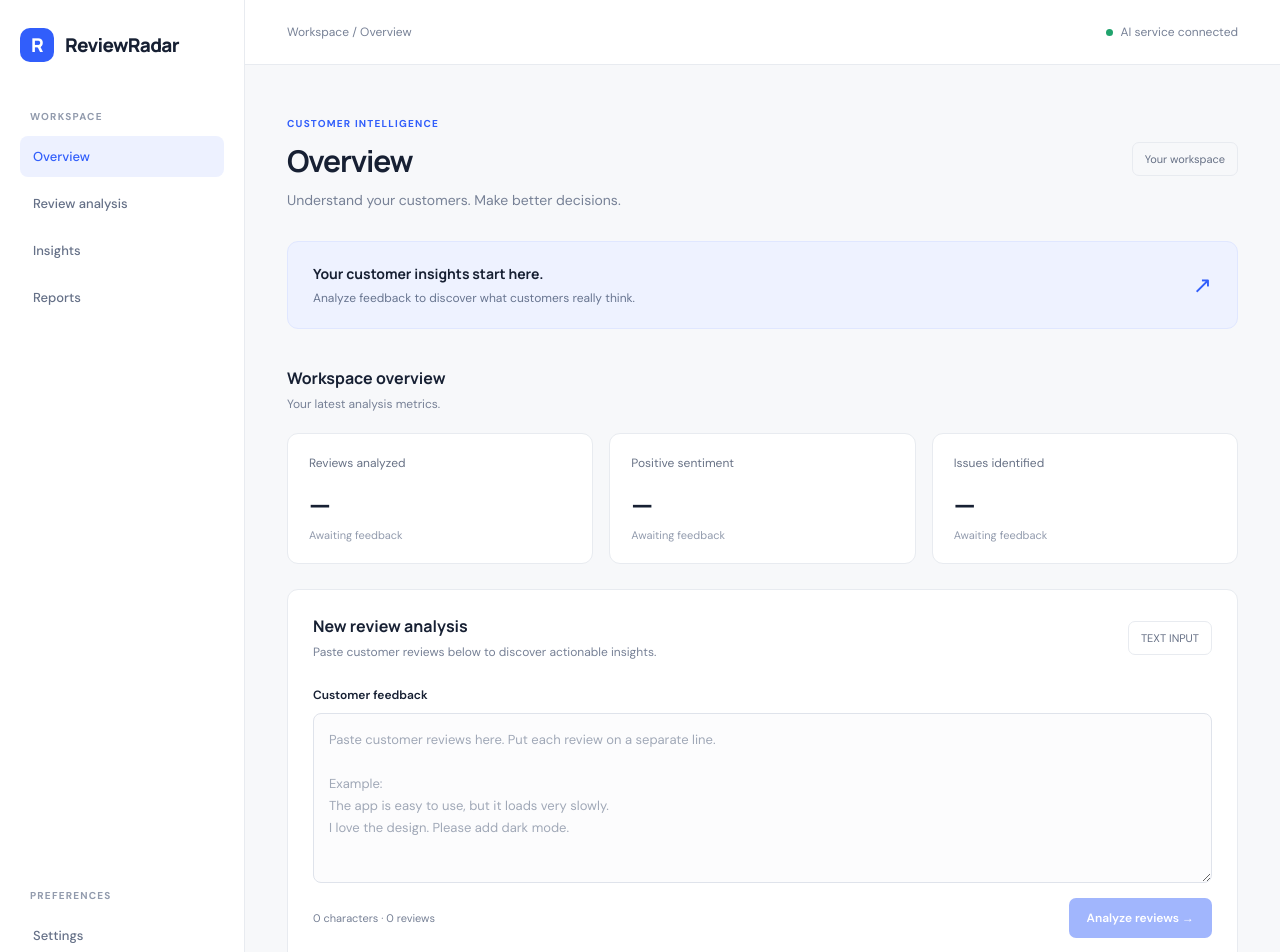
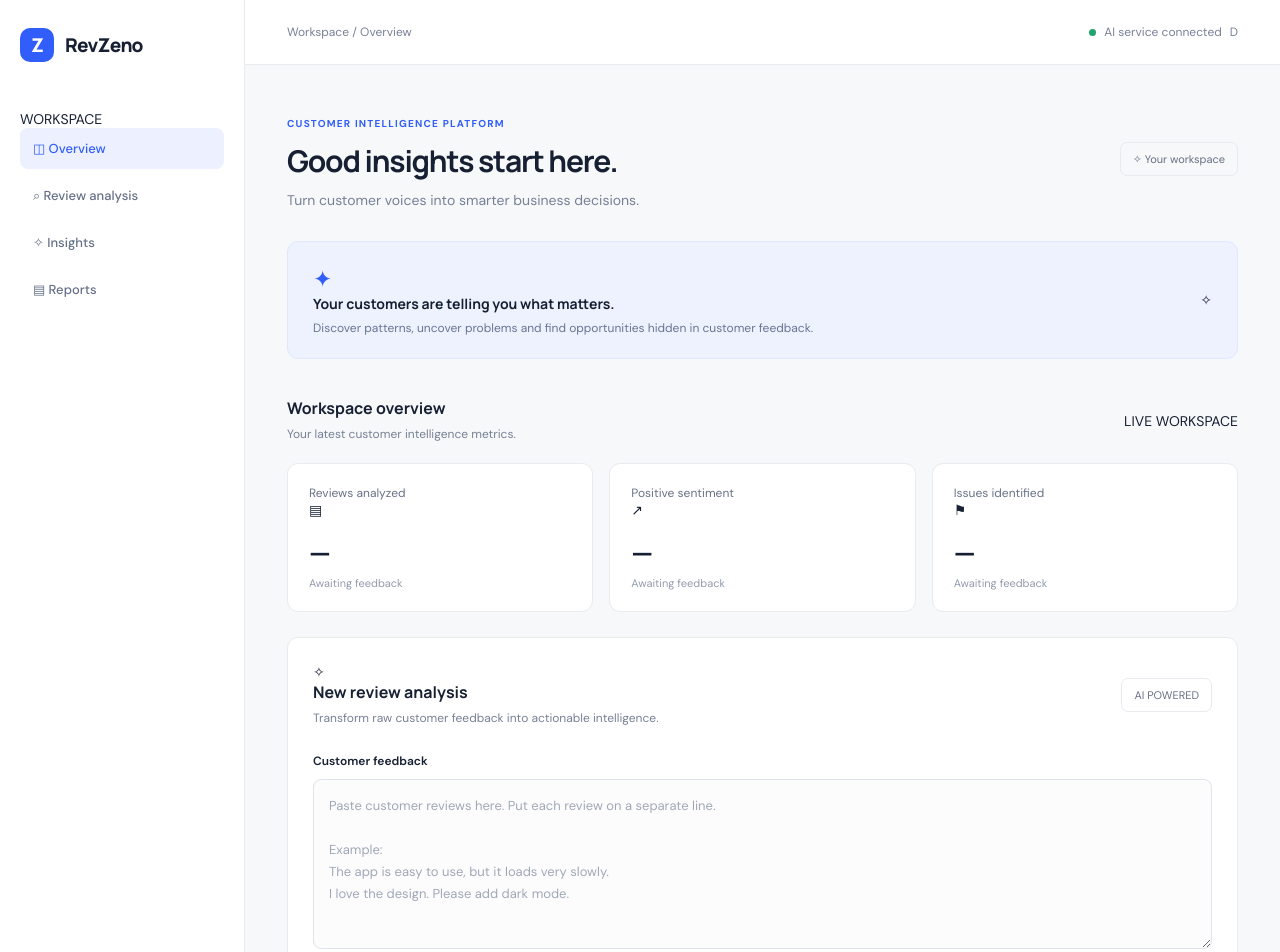
Before and after one commit to Dhivaking57/ReviewRadar-AI, a Next.js app: page / in a window 1280 px wide. Shown: the top 952 px of the page. Built offline with nearby package versions, Linux system fonts and the light colour scheme.

Commit message:
Build revzeno premium dashboard interface

```diff
--- a/app/page.js
+++ b/app/page.js
@@ -4,15 +4,15 @@
 import { useState } from "react";
 
 const COLORS = {
-  blue: "#315efb",
-  green: "#16865b",
-  red: "#d64b4b",
-  orange: "#c47a20",
-  text: "#202938",
-  muted: "#758094",
-  border: "#e8ebf1",
-  surface: "#ffffff",
-  background: "#f7f8fa"
+  blue: "#6658E8",
+  green: "#159B72",
+  red: "#E05260",
+  orange: "#D99532",
+  text: "#182033",
+  muted: "#7B8498",
+  border: "#E8EAF2",
+  surface: "#FFFFFF",
+  background: "#F6F7FB"
 };
 
 function getText(value) {
@@ -43,7 +43,11 @@ function getFindingTitle(item, fallback) {
 
 function FindingList({ items, fallback }) {
   if (!items.length) {
-    return <p style={{ color: COLORS.muted }}>No findings identified.</p>;
+    return (
+      <p style={{ color: COLORS.muted }}>
+        No findings identified.
+      </p>
+    );
   }
 
   return (
@@ -57,16 +61,18 @@ function FindingList({ items, fallback }) {
           <article
             key={index}
             style={{
-              padding: 16,
+              padding: 18,
               border: `1px solid ${COLORS.border}`,
-              borderRadius: 12,
+              borderRadius: 14,
               background: COLORS.surface
             }}
           >
-            <strong style={{ color: COLORS.text }}>{title}</strong>
+            <strong style={{ color: COLORS.text }}>
+              {title}
+            </strong>
 
             {description && (
-              <p style={{ color: COLORS.muted, margin: "8px 0 0" }}>
+              <p style={{ color: COLORS.muted, margin: "8px 0 0", lineHeight: 1.7 }}>
                 {description}
               </p>
             )}
@@ -96,46 +102,23 @@ function SentimentCard({ label, count, total, color }) {
     : 0;
 
   return (
-    <article
-      style={{
-        background: COLORS.surface,
-        border: `1px solid ${COLORS.border}`,
-        borderRadius: 12,
-        padding: 18,
-        minWidth: 0
-      }}
-    >
-      <span style={{ color: COLORS.muted, fontSize: 13 }}>{label}</span>
+    <article className="sentiment-card">
+      <span className="sentiment-label">{label}</span>
 
-      <div
-        style={{
-          fontSize: 27,
-          fontWeight: 700,
-          color,
-          marginTop: 8
-        }}
-      >
+      <div className="sentiment-percentage" style={{ color }}>
         {percentage}%
       </div>
 
-      <p style={{ color: COLORS.muted, fontSize: 13, margin: "4px 0 12px" }}>
+      <p className="sentiment-count">
         {count} of {total} reviews
       </p>
 
+      <div className="progress-track">
         <div
-        style={{
-          height: 7,
-          borderRadius: 20,
-          background: "#edf0f4",
-          overflow: "hidden"
-        }}
-      >
-        <div
+          className="progress-fill"
           style={{
             width: `${percentage}%`,
-            height: "100%",
-            background: color,
-            borderRadius: 20
+            background: color
           }}
         />
       </div>
@@ -216,7 +199,7 @@ export default function Home() {
     } catch (err) {
       setError(
         err.message ||
-        "Unable to connect to ReviewRadar AI. Please try again."
+        "Unable to connect to RevZeno AI. Please try again."
       );
     } finally {
       setIsAnalyzing(false);
@@ -265,107 +248,170 @@ export default function Home() {
   const summary = getText(report.summary);
   const overallSentiment = getText(report.overall_sentiment);
 
-  const resultHeading = {
-    color: COLORS.text,
-    fontSize: 18,
-    margin: "0 0 14px"
-  };
-
   const resultCard = {
     background: COLORS.surface,
     border: `1px solid ${COLORS.border}`,
-    borderRadius: 14,
-    padding: 22,
-    marginTop: 18
+    borderRadius: 16,
+    padding: 24,
+    marginTop: 18,
+    boxShadow: "0 4px 18px rgba(25, 35, 70, 0.035)"
+  };
+
+  const resultHeading = {
+    color: COLORS.text,
+    fontSize: 17,
+    margin: "0 0 16px"
   };
 
   return (
     <main className="app-shell">
+
       <aside className="sidebar">
+
         <div className="brand">
-          <div className="brand-mark">R</div>
-          <span>ReviewRadar</span>
+          <div className="brand-mark">Z</div>
+          <span>RevZeno</span>
         </div>
 
-        <p className="nav-label">WORKSPACE</p>
+        <div className="workspace-label">WORKSPACE</div>
 
         <nav className="navigation">
-          <a className="nav-item active" href="#">Overview</a>
-          <a className="nav-item" href="#analysis">Review analysis</a>
-          <a className="nav-item" href="#insights">Insights</a>
-          <a className="nav-item" href="#recommendations">Reports</a>
+          <a className="nav-item active" href="#">
+            <span>◫</span> Overview
+          </a>
+
+          <a className="nav-item" href="#analysis">
+            <span>⌕</span> Review analysis
+          </a>
+
+          <a className="nav-item" href="#insights">
+            <span>✧</span> Insights
+          </a>
+
+          <a className="nav-item" href="#recommendations">
+            <span>▤</span> Reports
+          </a>
         </nav>
 
         <div className="sidebar-bottom">
-          <p className="nav-label">PREFERENCES</p>
-          <a className="nav-item" href="#">Settings</a>
+
+          <div className="workspace-label">PREFERENCES</div>
+
+          <a className="nav-item" href="#">
+            <span>⚙</span> Settings
+          </a>
 
           <div className="profile">
             <div className="avatar">D</div>
-            <div>
+
+            <div className="profile-details">
               <strong>My workspace</strong>
               <small>Free plan</small>
             </div>
+
+            <span className="profile-menu">···</span>
           </div>
+
         </div>
       </aside>
 
       <section className="main-content">
+
         <header className="topbar">
-          <span>Workspace / Overview</span>
+
+          <div className="breadcrumb">
+            Workspace <span>/</span> Overview
+          </div>
 
           <div className="topbar-right">
             <span className="status-dot"></span>
-            AI service connected
+            <span>AI service connected</span>
+            <div className="topbar-avatar">D</div>
           </div>
+
         </header>
 
         <div className="dashboard">
+
           <div className="welcome-row">
+
             <div>
-              <p className="eyebrow">CUSTOMER INTELLIGENCE</p>
-              <h1>Overview</h1>
+              <p className="eyebrow">
+                CUSTOMER INTELLIGENCE PLATFORM
+              </p>
+
+              <h1>Good insights start here.</h1>
+
               <p className="subtitle">
-                Understand your customers. Make better decisions.
+                Turn customer voices into smarter business decisions.
               </p>
             </div>
 
-            <span className="date-label">Your workspace</span>
+            <span className="date-label">
+              <span>✧</span> Your workspace
+            </span>
+
           </div>
 
           <div className="notice">
+
+            <div className="notice-content">
+              <div className="notice-icon">✦</div>
+
               <div>
-              <strong>Your customer insights start here.</strong>
+                <strong>Your customers are telling you what matters.</strong>
+
                 <p>
-                Analyze feedback to discover what customers really think.
+                  Discover patterns, uncover problems and find opportunities
+                  hidden in customer feedback.
                 </p>
               </div>
-            <span className="notice-icon">↗</span>
+            </div>
+
+            <div className="notice-decoration">✧</div>
+
           </div>
 
           <div className="section-heading">
+
             <div>
               <h2>Workspace overview</h2>
-              <p>Your latest analysis metrics.</p>
+              <p>Your latest customer intelligence metrics.</p>
             </div>
+
+            <span className="live-label">
+              <span className="status-dot"></span> LIVE WORKSPACE
+            </span>
+
           </div>
 
           <div className="metrics-grid">
+
             <article className="metric-card">
+              <div className="metric-top">
                 <span>Reviews analyzed</span>
+                <div className="metric-icon purple">▤</div>
+              </div>
+
               <strong>{analysis ? totalReviews : "—"}</strong>
+
               <small>
                 {analysis ? "Latest analysis" : "Awaiting feedback"}
               </small>
             </article>
 
             <article className="metric-card">
+              <div className="metric-top">
                 <span>Positive sentiment</span>
+                <div className="metric-icon green">↗</div>
+              </div>
+
               <strong>
                 {analysis && totalReviews
                   ? `${Math.round((positiveCount / totalReviews) * 100)}%`
                   : "—"}
               </strong>
+
               <small>
                 {analysis
                   ? `${positiveCount} positive reviews`
@@ -374,29 +420,44 @@ export default function Home() {
             </article>
 
             <article className="metric-card">
+              <div className="metric-top">
                 <span>Issues identified</span>
+                <div className="metric-icon orange">⚑</div>
+              </div>
+
               <strong>{analysis ? complaints.length : "—"}</strong>
+
               <small>
                 {analysis
                   ? "Customer complaint themes"
                   : "Awaiting feedback"}
               </small>
             </article>
+
           </div>
 
           <section className="analysis-card" id="analysis">
+
             <div className="card-heading">
+
               <div>
+                <div className="card-title-row">
+                  <div className="section-icon">✧</div>
                   <h2>New review analysis</h2>
+                </div>
+
                 <p>
-                  Paste customer reviews below to discover actionable insights.
+                  Transform raw customer feedback into actionable intelligence.
                 </p>
               </div>
 
-              <span className="input-tag">TEXT INPUT</span>
+              <span className="input-tag">AI POWERED</span>
+
             </div>
 
-            <label htmlFor="reviews">Customer feedback</label>
+            <label htmlFor="reviews">
+              Customer feedback
+            </label>
 
             <textarea
               id="reviews"
@@ -406,10 +467,11 @@ export default function Home() {
             />
 
             <div className="input-footer">
+
               <span>
                 {reviews.length} characters ·{" "}
                 {reviews.split(/\n+/).filter((line) => line.trim()).length}
-                {" "}reviews
+                {" "}reviews · Maximum 100
               </span>
 
               <button
@@ -417,82 +479,74 @@ export default function Home() {
                 disabled={!reviews.trim() || isAnalyzing}
                 onClick={handleAnalyze}
               >
-                {isAnalyzing ? "Analyzing..." : "Analyze reviews →"}
+                {isAnalyzing
+                  ? "Analyzing..."
+                  : "Analyze reviews →"}
               </button>
+
             </div>
 
             {isAnalyzing && (
-              <div
-                role="status"
-                style={{
-                  marginTop: 18,
-                  padding: 16,
-                  background: "#eef3ff",
-                  borderRadius: 10,
-                  color: COLORS.blue
-                }}
-              >
-                <strong>ReviewRadar AI is working...</strong>
-                <p style={{ margin: "6px 0 0", fontSize: 13 }}>
+              <div className="loading-panel" role="status">
+                <div className="loading-spinner"></div>
+
+                <div>
+                  <strong>RevZeno AI is working...</strong>
+                  <p>
                     Analyzing sentiment, customer themes and recommendations.
                     Please wait.
                   </p>
                 </div>
+              </div>
             )}
 
             {error && (
-              <div
-                role="alert"
-                style={{
-                  marginTop: 16,
-                  padding: 14,
-                  borderRadius: 10,
-                  color: COLORS.red,
-                  background: "#fff0f0",
-                  border: "1px solid #f5d2d2"
-                }}
-              >
-                {error}
+              <div className="error-panel" role="alert">
+                <strong>Analysis unsuccessful</strong>
+                <p>{error}</p>
               </div>
             )}
+
           </section>
 
           {analysis && (
-            <section id="insights" style={{ marginTop: 30 }}>
+            <section id="insights" className="results-section">
+
               <div className="section-heading">
                 <div>
                   <p className="eyebrow">AI-GENERATED REPORT</p>
-                  <h2>Customer insights</h2>
+                  <h2>Your customer intelligence report</h2>
                   <p>
                     Analysis of {totalReviews} customer reviews.
                   </p>
                 </div>
+
+                <span className="report-label">
+                  <span className="status-dot"></span> Analysis complete
+                </span>
               </div>
 
               <article style={resultCard}>
                 <h3 style={resultHeading}>Executive summary</h3>
-                <p style={{ color: COLORS.muted, lineHeight: 1.8 }}>
+
+                <p style={{ color: COLORS.muted, lineHeight: 1.9, margin: 0 }}>
                   {summary || "No summary was provided."}
                 </p>
               </article>
 
               <article style={resultCard}>
+
                 <h3 style={resultHeading}>Sentiment analysis</h3>
 
-                <p style={{ color: COLORS.muted, marginBottom: 18 }}>
+                <p style={{ color: COLORS.muted, marginBottom: 20 }}>
                   Overall sentiment:{" "}
                   <strong style={{ color: COLORS.text }}>
                     {overallSentiment || "Not available"}
                   </strong>
                 </p>
 
-                <div
-                  style={{
-                    display: "grid",
-                    gridTemplateColumns: "repeat(auto-fit, minmax(145px, 1fr))",
-                    gap: 12
-                  }}
-                >
+                <div className="sentiment-grid">
+
                   <SentimentCard
                     label="Positive"
                     count={positiveCount}
@@ -513,18 +567,21 @@ export default function Home() {
                     total={totalReviews}
                     color={COLORS.red}
                   />
+
                 </div>
 
                 {!sentimentIsComplete && (
-                  <p style={{ color: COLORS.muted, fontSize: 12, marginTop: 12 }}>
+                  <p style={{ color: COLORS.muted, fontSize: 12, marginTop: 14 }}>
                     The AI classified {totalClassified} of {totalReviews} reviews.
                     Percentages are based on the submitted review count.
                   </p>
                 )}
+
               </article>
 
               <article style={resultCard}>
                 <h3 style={resultHeading}>Customer complaints</h3>
+
                 <FindingList
                   items={complaints}
                   fallback="Customer complaint"
@@ -533,6 +590,7 @@ export default function Home() {
 
               <article style={resultCard}>
                 <h3 style={resultHeading}>What customers appreciate</h3>
+
                 <FindingList
                   items={praise}
                   fallback="Positive feedback"
@@ -541,6 +599,7 @@ export default function Home() {
 
               <article style={resultCard}>
                 <h3 style={resultHeading}>Feature requests</h3>
+
                 <FindingList
                   items={featureRequests}
                   fallback="Feature request"
@@ -548,6 +607,7 @@ export default function Home() {
               </article>
 
               <article id="recommendations" style={resultCard}>
+
                 <h3 style={resultHeading}>
                   Prioritized recommendations
                 </h3>
@@ -558,8 +618,10 @@ export default function Home() {
                   </p>
                 ) : (
                   <div style={{ display: "grid", gap: 14 }}>
+
                     {recommendations.map((item, index) => {
                       const priority = getText(item?.priority) || "Normal";
+
                       const priorityColor =
                         priority.toLowerCase() === "high"
                           ? COLORS.red
@@ -570,78 +632,63 @@ export default function Home() {
                       return (
                         <article
                           key={index}
-                          style={{
-                            padding: 18,
-                            border: `1px solid ${COLORS.border}`,
-                            borderRadius: 12,
-                            background: COLORS.surface
-                          }}
+                          className="recommendation-item"
                         >
-                          <div
-                            style={{
-                              display: "flex",
-                              alignItems: "center",
-                              justifyContent: "space-between",
-                              flexWrap: "wrap",
-                              gap: 10
-                            }}
-                          >
-                            <strong style={{ color: COLORS.text }}>
+
+                          <div className="recommendation-header">
+
+                            <strong>
                               {getText(item?.title) || "Suggested action"}
                             </strong>
 
                             <span
                               style={{
                                 color: priorityColor,
-                                background: `${priorityColor}14`,
-                                borderRadius: 20,
-                                padding: "5px 10px",
-                                fontSize: 12,
-                                fontWeight: 700,
-                                textTransform: "uppercase"
+                                background: `${priorityColor}14`
                               }}
+                              className="priority-badge"
                             >
                               {priority} priority
                             </span>
+
                           </div>
 
                           {item?.description && (
-                            <p
-                              style={{
-                                color: COLORS.muted,
-                                lineHeight: 1.7,
-                                margin: "12px 0"
-                              }}
-                            >
+                            <p className="recommendation-description">
                               {getText(item.description)}
                             </p>
                           )}
 
                           {getEvidence(item?.evidence) && (
-                            <p
-                              style={{
-                                color: COLORS.muted,
-                                fontSize: 13,
-                                lineHeight: 1.6,
-                                margin: 0
-                              }}
-                            >
+                            <p className="recommendation-evidence">
                               <strong>Evidence:</strong>{" "}
                               “{getEvidence(item.evidence)}”
                             </p>
                           )}
+
                         </article>
                       );
                     })}
+
                   </div>
                 )}
+
               </article>
+
             </section>
           )}
 
           <footer className="footer">
-            ReviewRadar · Customer feedback intelligence
+            <div className="footer-brand">
+              <span className="footer-mark">Z</span>
+              RevZeno
+            </div>
+
+            <span>Turn Customer Voices Into Intelligence.</span>
+
+            <span>© 2026 RevZeno</span>
           </footer>
+
         </div>
       </section>
     </main>
```
Lines whose indentation alone changed are shown as unchanged.
